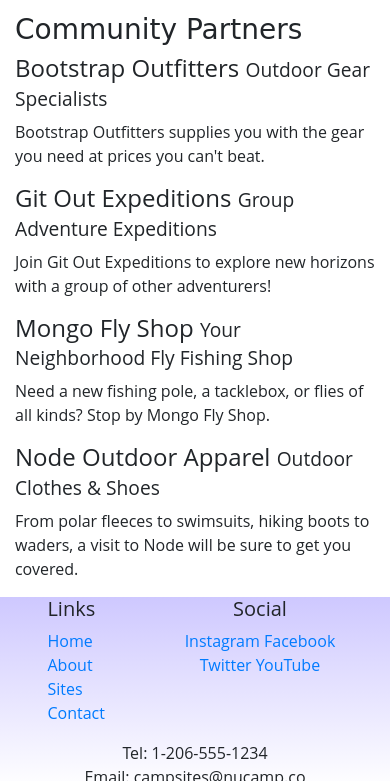
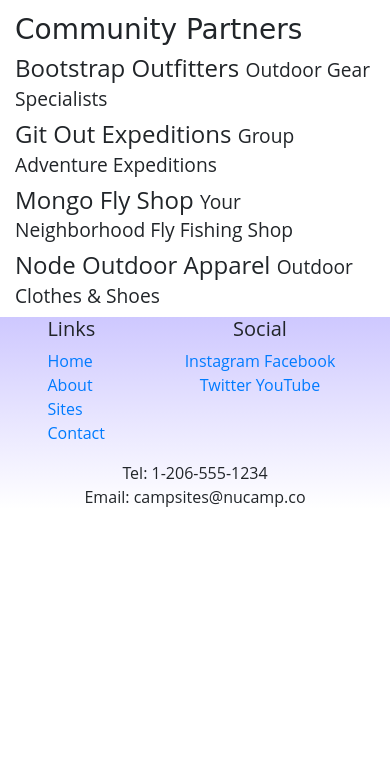
Before and after one commit to innovationext/bootstrapclass, a website: page aboutus.html in a window 390 px wide. Shown: the part 589-1370 px from the top of the page. After the commit the page ends 1098 px from the top, so only its background shows below. Drawn offline with nearby package versions, Linux system fonts and the light colour scheme.

Commit message:
Week 1 Workshop Assignment Task 3

```diff
--- a/aboutus.html
+++ b/aboutus.html
@@ -51,13 +51,13 @@
                 <div class="col">
                     <h3>Community Partners</h3>
                     <h4>Bootstrap Outfitters <small>Outdoor Gear Specialists</small></h4>
-                    <p>Bootstrap Outfitters supplies you with the gear you need at prices you can't beat.</p>
+                    <p class="d-none and d-sm-block">Bootstrap Outfitters supplies you with the gear you need at prices you can't beat.</p>
                     <h4>Git Out Expeditions <small>Group Adventure Expeditions</small></h4>
-                    <p>Join Git Out Expeditions to explore new horizons with a group of other adventurers!</p>
+                    <p class="d-none and d-sm-block">Join Git Out Expeditions to explore new horizons with a group of other adventurers!</p>
                     <h4>Mongo Fly Shop <small>Your Neighborhood Fly Fishing Shop</small></h4>
-                    <p>Need a new fishing pole, a tacklebox, or flies of all kinds? Stop by Mongo Fly Shop.</p>
+                    <p class="d-none and d-sm-block">Need a new fishing pole, a tacklebox, or flies of all kinds? Stop by Mongo Fly Shop.</p>
                     <h4>Node Outdoor Apparel <small>Outdoor Clothes & Shoes</small></h4>
-                    <p>From polar fleeces to swimsuits, hiking boots to waders, a visit to Node will be sure to get you covered.</p>
+                    <p class="d-none and d-sm-block">From polar fleeces to swimsuits, hiking boots to waders, a visit to Node will be sure to get you covered.</p>
                 </div>
             </div>
         </div>
```
Also changed, not shown: index.html (+3 -3 lines).
